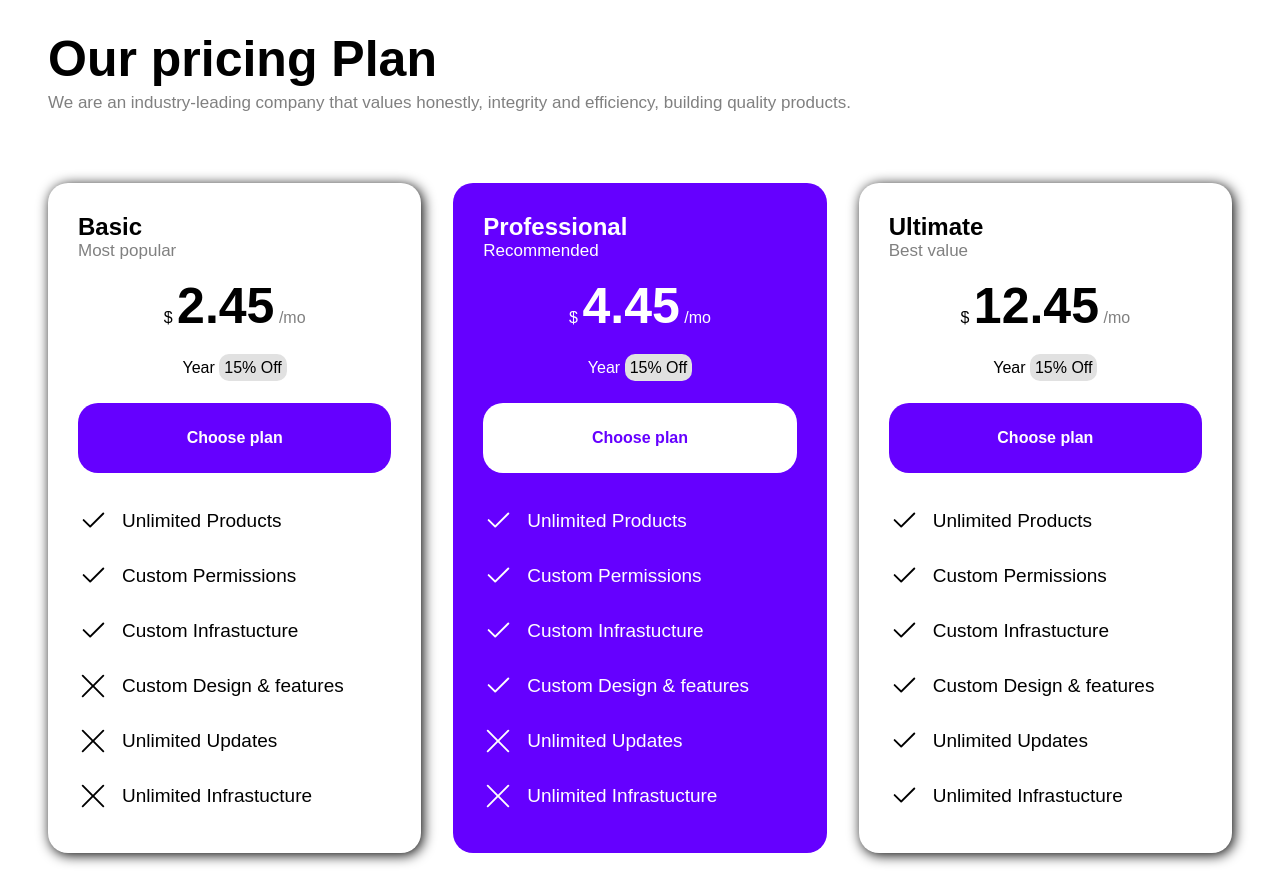
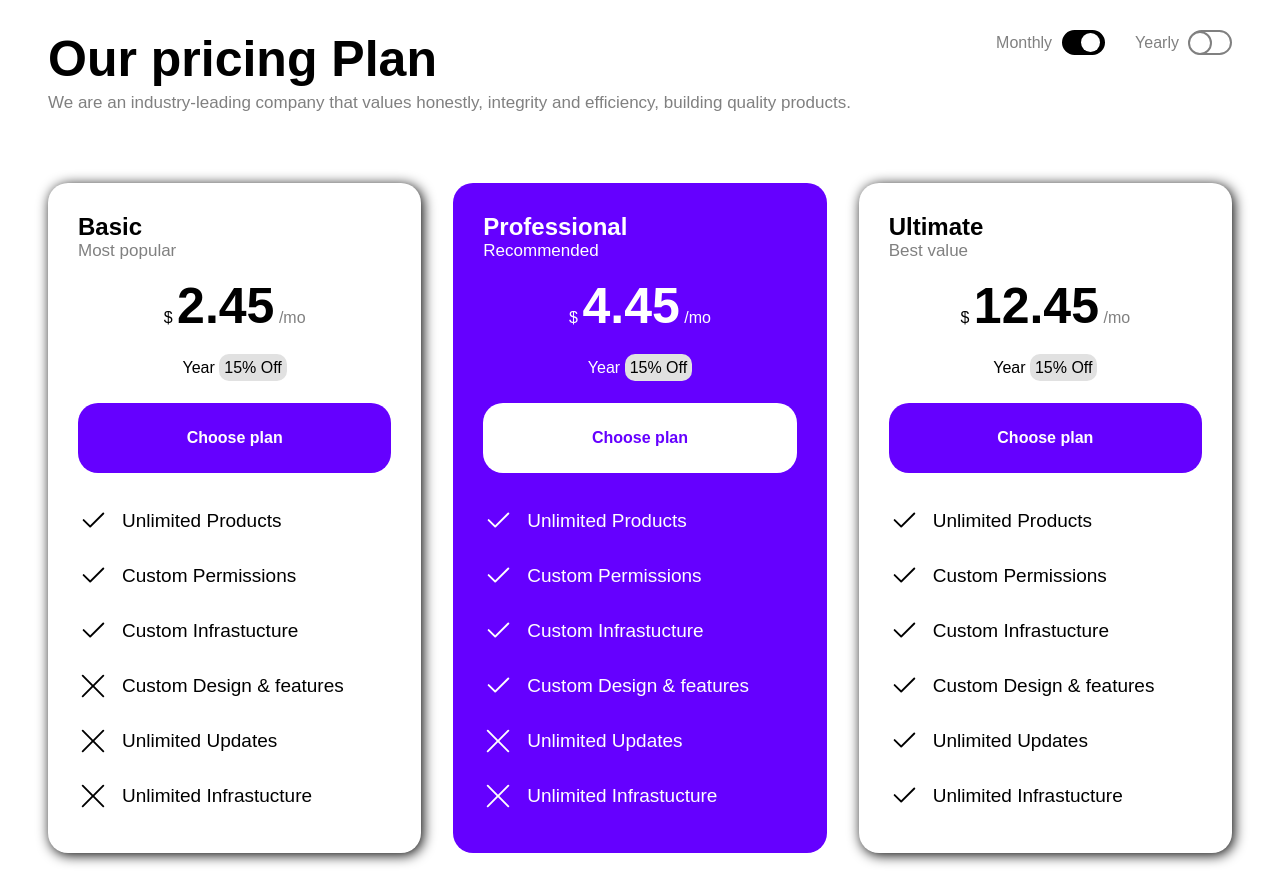
Before and after one commit to GozziManuel/htmlcss-pricing-plan, a plain HTML site: page index.html in a window 1280 px wide. Drawn offline with nearby package versions, Linux system fonts and the light colour scheme.

Commit message:
added button

```diff
--- a/index.html
+++ b/index.html
@@ -14,11 +14,19 @@
     <!-- CONTAINER -->
     <div class="container">
       <!-- TITOLO -->
-      <h1 class="title">Our pricing Plan</h1>
-      <p class="description">
+       <div class="mainheader"><div>
+      <h1 class="title ">Our pricing Plan</h1>
+       <p class="description ">
         We are an industry-leading company that values honestly, integrity and
-        efficiency, building quality products.
+        efficiency, building quality products.</div>
       </p>
+      <div class="right">
+        <div class="containeronoff">Monthly <div class="border on"><div class="circleon"></div></div></div>
+        <div class="containeronoff">Yearly <div class="border off"><div class="circleoff"></div></div></div>
+      </div>
+
+      </div>
+
       <!-- CARDS -->
       <main class="cardcontainer">
         <div class="card">
@@ -247,7 +255,6 @@
             </div>
           </div>
         </div>
-
         <div class="card">
 
           <h2>Ultimate</h2>
--- a/style/style.css
+++ b/style/style.css
@@ -19,6 +19,67 @@ img {
 
 ul {
   list-style-type: none;
+}
+/* HEader */
+.mainheader {
+  display: flex;
+  flex-wrap: wrap;
+}
+
+.right {
+  justify-content: flex-end;
+  text-align: right;
+  padding-top: 30px;
+  padding-bottom: 5px;
+  flex-grow: 1;
+  gap: 30px;
+  display: flex;
+  color: gray;
+}
+/* Button on off */
+.border {
+  border-radius: 20px;
+  display: inline-block;
+  width: 43px;
+  height: 25px;
+}
+.on {
+  padding: 3px;
+  border: 2px black solid;
+  background-color: black;
+  display: flex;
+  align-items: center;
+  justify-content: flex-end;
+}
+.off {
+  border: 2px gray solid;
+  display: flex;
+  padding: 3px;
+  align-items: center;
+  justify-content: flex-start;
+}
+.containeronoff {
+  display: flex;
+  align-items: flex-start;
+  gap: 10px;
+  line-height: 25px;
+}
+
+.circleon {
+  height: 19px;
+  border-radius: 20px;
+  width: 19px;
+  background-color: white;
+}
+
+.circleoff {
+  position: relative;
+  right: 6px;
+  height: 24px;
+  border-radius: 20px;
+  width: 24px;
+  border: solid gray 2px;
+  background-color: white;
 }
 /* Body */
 
```
